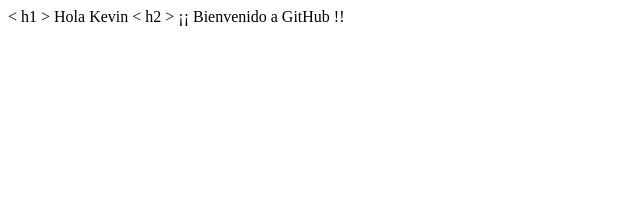
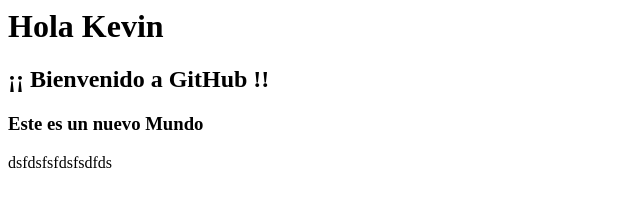
Before and after one commit to kevinmiraba/Test-GitHub, a plain HTML site: page index.html in a window 1280 px wide. Shown: the whole page, without its empty margins (0-640 px from the left). Drawn offline with Linux system fonts and the light colour scheme.

Commit message:
Update index.html
Actualizada la pagina

```diff
--- a/index.html
+++ b/index.html
@@ -1,2 +1,4 @@
-< h1 > Hola Kevin </h1>
-< h2 > ¡¡ Bienvenido a GitHub !! </h2 >
+<h1> Hola Kevin </h1>
+<h2> ¡¡ Bienvenido a GitHub !! </h2>
+<h3> Este es un nuevo Mundo </h3>
+<p> dsfdsfsfdsfsdfds </p>
```
